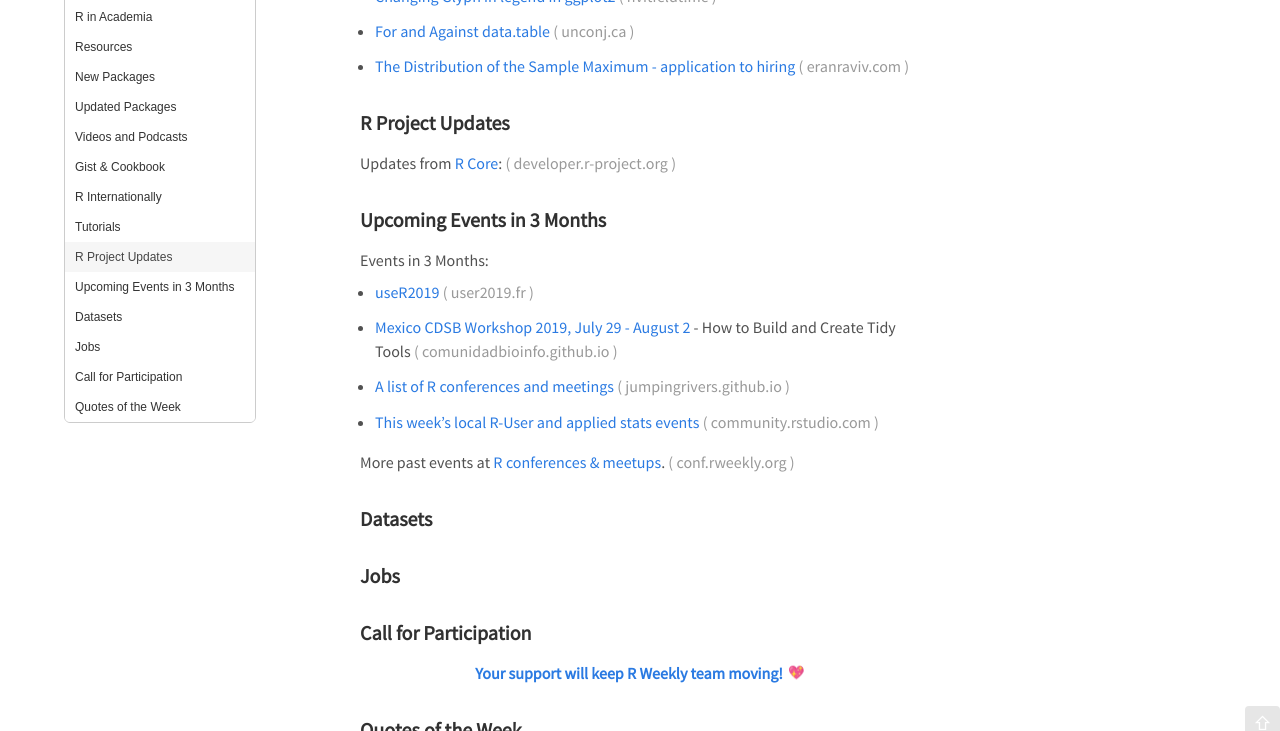
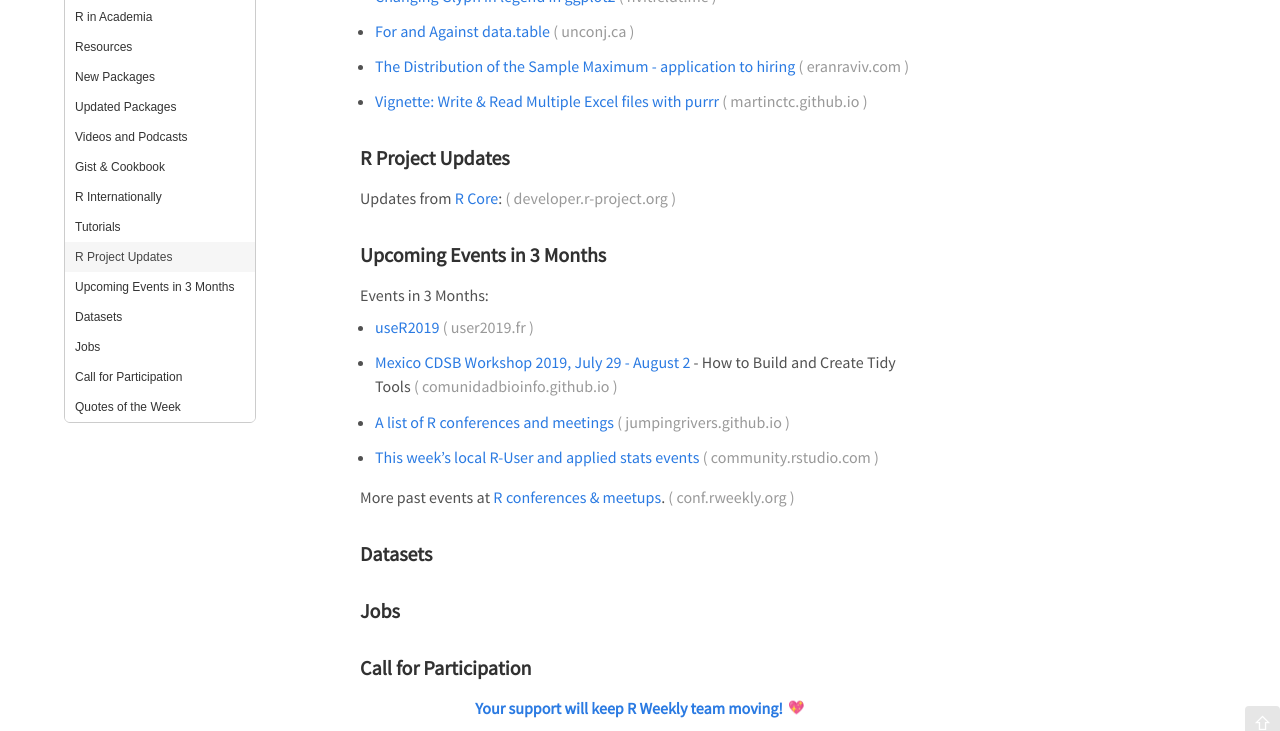
Before and after one commit to rweekly/rweekly.org, a Jekyll site: the page built from draft.md, in a window 1280 px wide and 900 px high, scrolled down 1570 px, cut to the strip 169-900 px from the top of the window. Built offline with Jekyll 4.4.1, drawn with Linux system fonts in a browser that asks for light colours; emoji names are drawn with the system emoji font; comment, search, counter and statistics services are not loaded.

Commit message:
Update draft.MD with new tutorial (#519)
"Vignette: Write & Read Multiple Excel files with purrr"

```diff
--- a/draft.md
+++ b/draft.md
@@ -82,6 +82,8 @@ Release Date: 2019-07-01
 
 + [The Distribution of the Sample Maximum - application to hiring](https://eranraviv.com/distribution-sample-maximum/)
 
++ [Vignette: Write & Read Multiple Excel files with purrr](https://martinctc.github.io/blog/vignette-write-&-read-multiple-excel-files-with-purrr/)
+
 
 <!--<div class="post-more-begi
 n></div><div class="post-more-end"></div>-->
```
